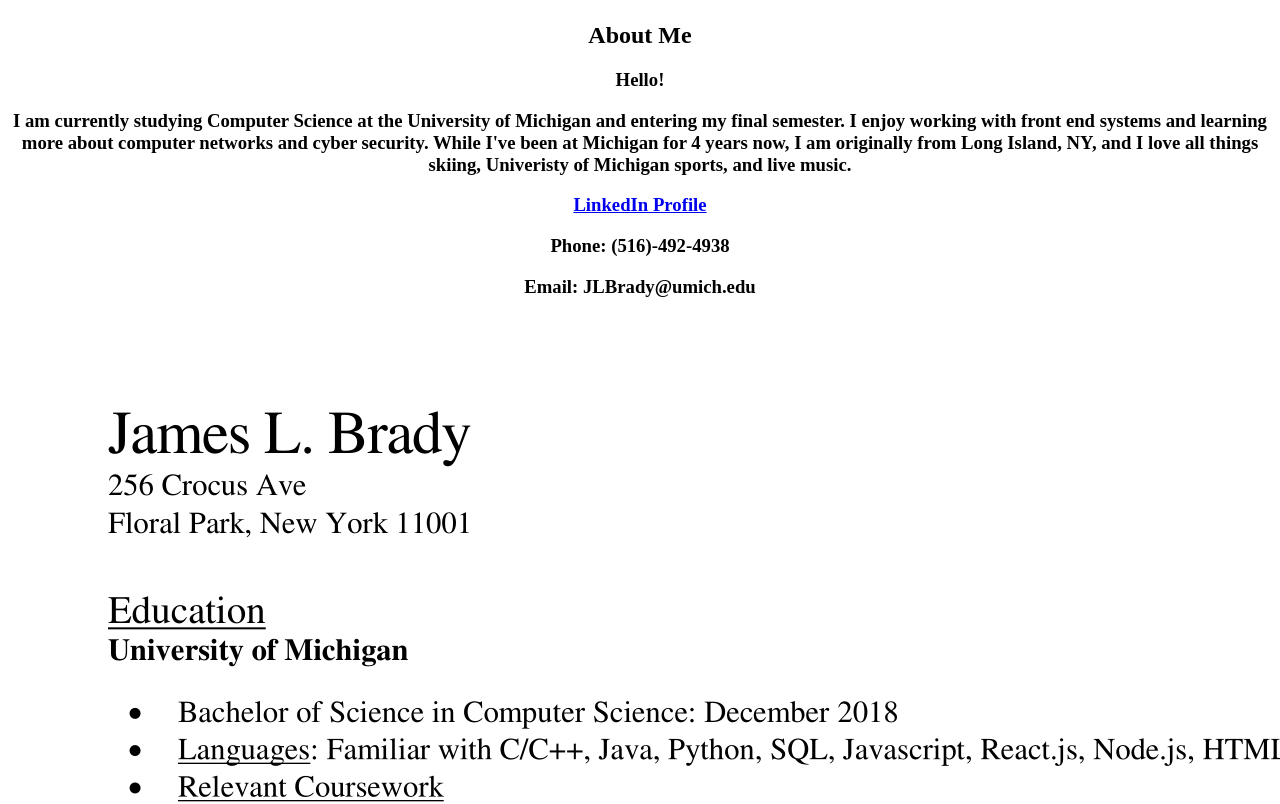
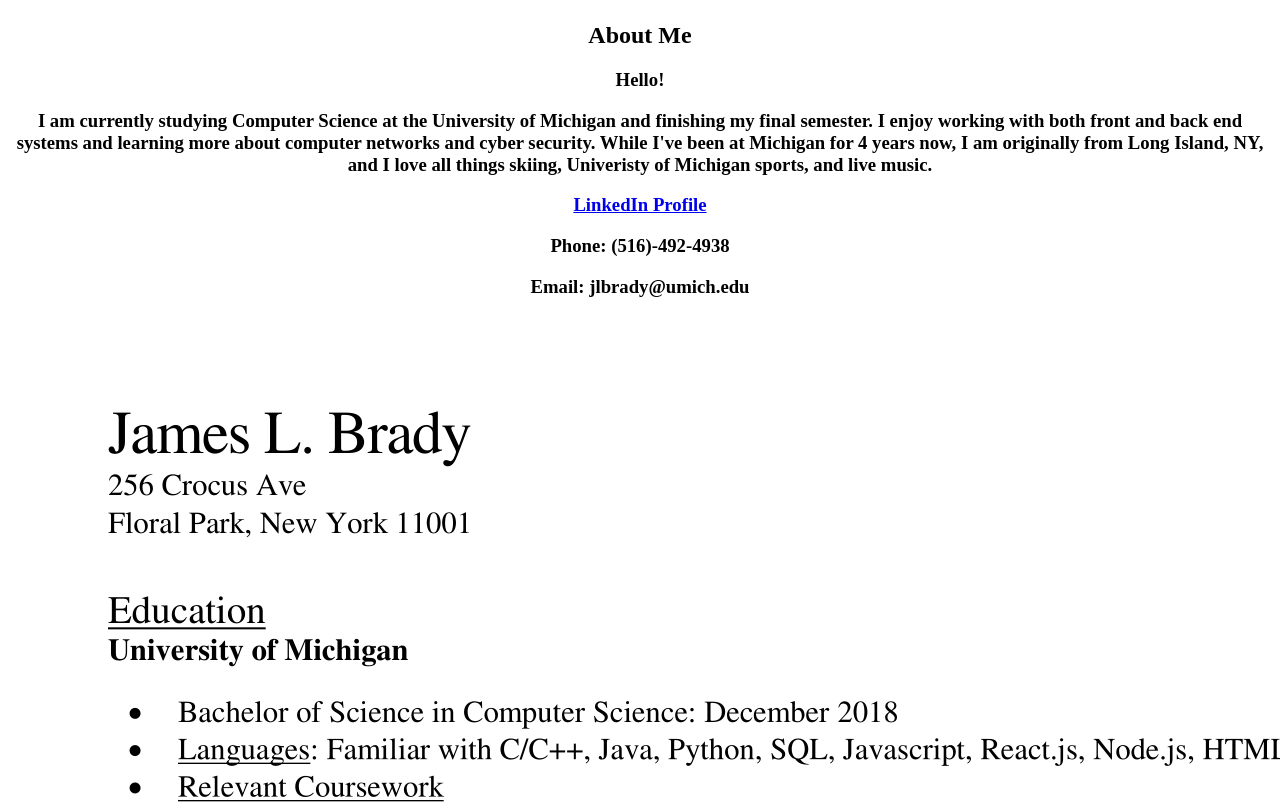
Before and after one commit to jlbrady/personal, a React app: page / in a window 1280 px wide. Shown: the part 1490-2294 px from the top of the page. Built offline with nearby package versions, Linux system fonts and the light colour scheme; the HTML template or start-up script is replaced by a standard one.

Commit message:
Updated after graduation, new resume + fixed typos + added CodeHop

```diff
--- a/react-client/src/Components/Interests.jsx
+++ b/react-client/src/Components/Interests.jsx
@@ -6,8 +6,8 @@
         <div className="about">
           <h1 style={{textAlign: 'center'}}>About Me</h1>
           <h3 style={{textAlign: 'center'}}>Hello!</h3>
-          <h3 style={{textAlign: 'center'}}>I am currently studying Computer Science at the University of Michigan and entering my final semester.
-          I enjoy working with front end systems and learning more about computer networks and cyber security.
+          <h3 style={{textAlign: 'center'}}>I am currently studying Computer Science at the University of Michigan and finishing my final semester.
+          I enjoy working with both front and back end systems and learning more about computer networks and cyber security.
           While I've been at Michigan for 4 years now, I am originally from Long Island, NY, and I love all things skiing, Univeristy of Michigan sports, and live music.</h3>
         </div>
         <div className="about">
@@ -15,7 +15,7 @@
             <a href="//www.linkedin.com/in/james-brady-115388115/" target="_blank">LinkedIn Profile</a>
           </h3>
           <h3 style={{textAlign: 'center'}}>Phone: (516)-492-4938</h3>
-          <h3 style={{textAlign: 'center'}}>Email: JLBrady@umich.edu</h3>
+          <h3 style={{textAlign: 'center'}}>Email: jlbrady@umich.edu</h3>
         </div>
       </div>
     )
--- a/react-client/src/Components/Projects.jsx
+++ b/react-client/src/Components/Projects.jsx
@@ -11,7 +11,9 @@
           <h4>Learning Javascript + React</h4>
           <p style={{paddingBottom: '0.5%'}}>In preparation for my previous internship in the summer of 2017 I began to teach myself Javascript and React.  My new position was going to require an understanding of React.js, but I had never used or even learned about Javascript, let alone React.  I began learning some of the syntax/quirks of Javascript and React through the book <u>Learning React</u> by Kirupa Chinnathambi.</p>
           <h4>This Website!</h4>
-          <p>While working in Ann Arbor this past summer I decided to build a website.  My job did not involve as much coding as I would have liked so I decided to take on a side project utilizing some of the skills I had learned that previous semester in my Web Systems course.  The website is built using <em>React, Express,</em> and <em>Webpack</em>, with a bit of <em>Bootstrap CSS</em> for style.  It is hosted via <em>Amazon's S3 storage system</em> and <em>Route 53 cloud DNS service</em>.  Content delivery and is provided by <em>Amazon's CloudFront</em>.  Overall I am happy with the outcome of the project and glad that it has allowed me to touch up on some of my coding skills while learning some of the intracacies of Amazon's cloud computing servives.</p>
+          <p style={{paddingBottom: '0.5%'}}>While working in Ann Arbor this past summer I decided to build a website.  My job did not involve as much coding as I would have liked so I decided to take on a side project utilizing some of the skills I had learned that previous semester in my Web Systems course.  The website is built using <em>React, Express,</em> and <em>Webpack</em>, with a bit of <em>Bootstrap CSS</em> for style.  It is hosted via <em>Amazon's S3 storage system</em> and <em>Route 53 cloud DNS service</em>.  Content delivery is provided by <em>Amazon's CloudFront</em>.  Overall I am happy with the outcome of the project and glad that it has allowed me to touch up on some of my coding skills while learning some of the intracacies of Amazon's cloud computing servives.</p>
+          <h4>CodeHop, an iOS app to prepare for coding interviews on the go!</h4>
+          <p>For our <em>mobile app development for entrepreneurs</em> class our team developed an iOS app to practice studying for coding interviews on the go.  The app is designed to help students quiz themselves on topics commonly covered in technical coding interviews; such as data structures, algorithms, and time complexities.  Main features include instant feedback and answer explanations.  Within one month of uploading to the <em>Apple App Store the app recieved 130+ downloads from 10 different countries</em>.  Throughout the coming semester I plan to continue developing the app by adding new features and content.</p>
           <h2 style={{paddingTop: '1.5%'}}>Internships</h2>
           <h4>Programmatic Mechanics: Software Engineer Intern</h4>
           <p>While interning at Programmatic Mechanics I began development on a web application
@@ -19,11 +21,11 @@
             Rails application to communicate with the Shopify API.  The Rails application was predominantly used to verify
             account tokens from a SQL database on our backend so that we were able to authorize each Shopify user.</p>
           <h4>Franworth: LAUNCH Team Member</h4>
-          <p style={{paddingBottom: '0.5%'}}>LAUNCH is comprised of a dedicated group of student-leaders who desire the hands on involvement, responsibility,
+          <p style={{paddingBottom: '0.5%'}}>"LAUNCH is comprised of a dedicated group of student-leaders who desire the hands on involvement, responsibility,
             and the opportunity to work alongside some of the brightest minds in the business world, while also acting as helping
             agents to the hundreds of individuals and families that Franworth touches.
             LAUNCH allows you to work alongside high level executives and provides you with INSIGHT into the inner workings of
-            FRANCHISING and the process of building a BRAND.</p>
+            FRANCHISING and the process of building a BRAND."</p>
           <p style={{paddingBottom: '3%'}}>Throughout the internship I led the effort to establish an e-commerce platform from scratch for a new division
              of our company, Liberty Fulfillment.  Our group of 4 people was tasked with planning the project, including both the physical
             and virtual aspects of the creation of the new division.  The physical aspects of the project,
@@ -33,7 +35,7 @@
             company was expecting rapid growth to 1,500+ franchises within 3 years so automating all systems such as accounting,
             inventory management, and taxation was a priority.  Additional responsibilities included theme selection, integration
             of existing systems, including Quickbooks Online accounting services, and selecting and implementing third party apps necessary to
-            provide a seamless user experience for our clients.</p>
+            provide a seamless user experience for our clients.  Currently the online storefront handles over $1 MM+ in annual sales.</p>
         </div>
       </div>
     )
```
Also changed, not shown: react-client/src/Components/jbr.png.
